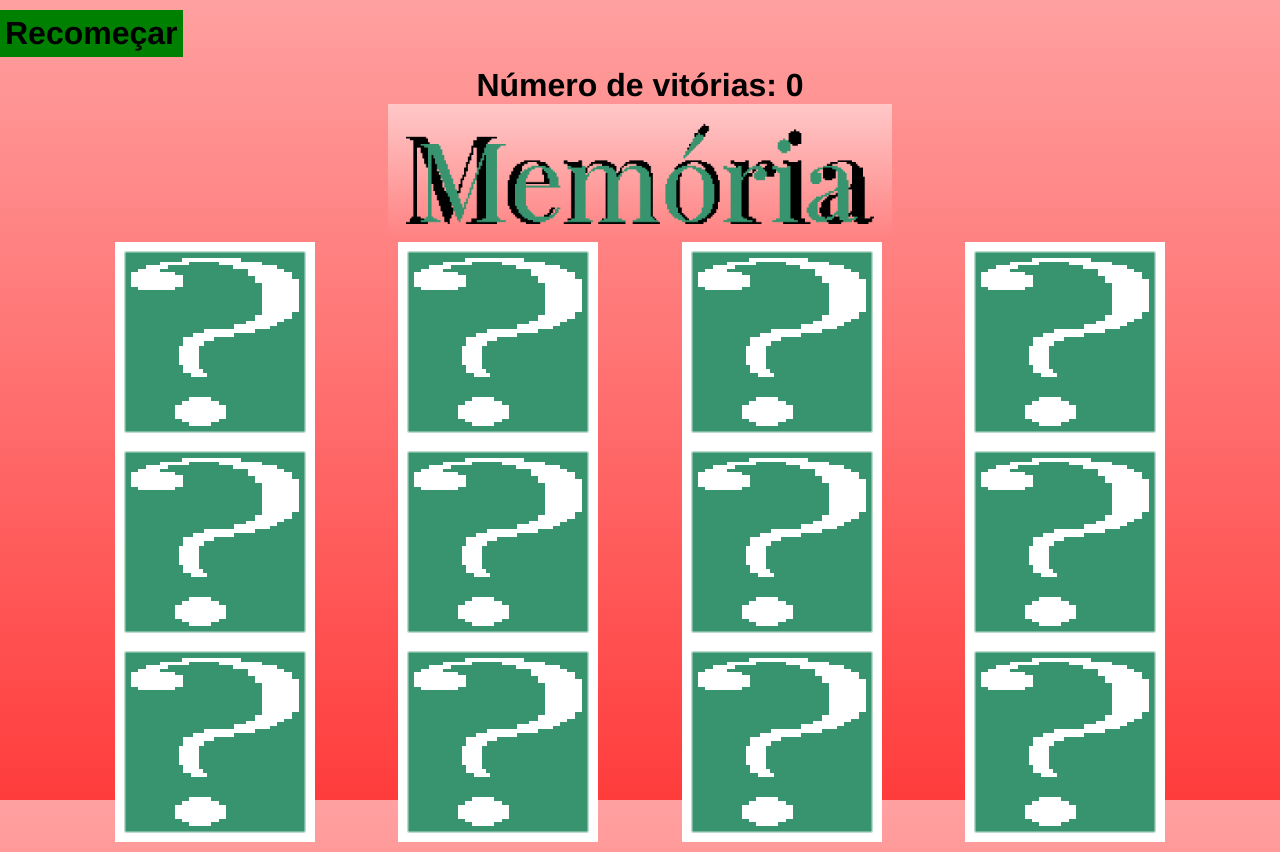
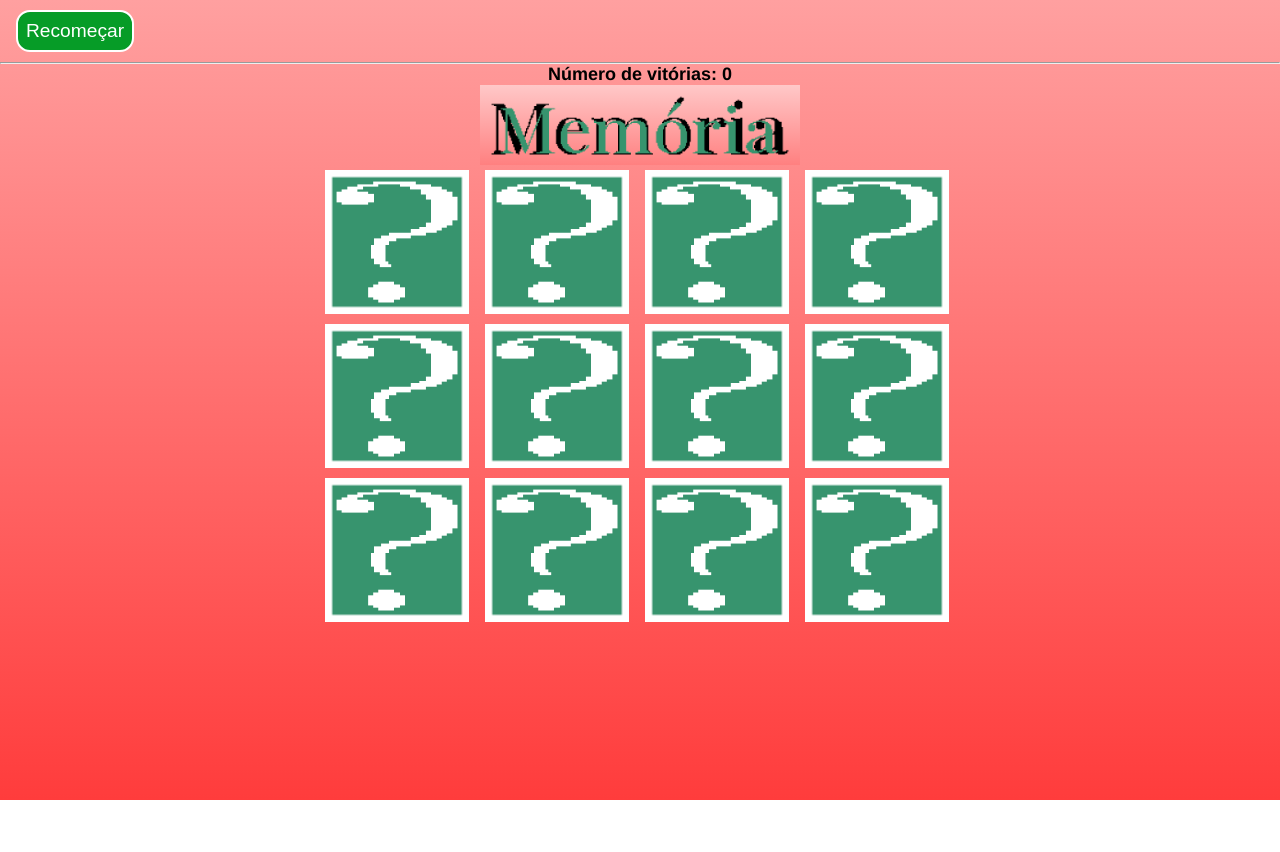
Before and after one commit to levitheworst/Memory-Game, a plain HTML site: page Memória/index.html in a window 1280 px wide. After the commit the page ends 800 px from the top, so only its background shows below. Drawn offline with Linux system fonts and the light colour scheme.

Commit message:
Update index.html

```diff
--- a/Memória/index.html
+++ b/Memória/index.html
@@ -16,53 +16,62 @@
             background: fixed;
             background-image: linear-gradient(to top, rgb(255, 60, 60), rgb(255, 160, 160));
         }
-        img
+        .titulo
         {
             display: flex;
             align-items: center;
-            width: 40%;
             margin: auto;
             background-color: white;
             background-image: linear-gradient(to top, rgb(255, 128, 128), rgb(255, 200, 200));
-        }
-        .container
-        {
-            margin: 10px;
+            height: 10vh;
+            width: 25vw;
         }
         p
         {
             font-family: helvetica;
-            font-size: xx-large;
+            font-size: large;
             text-align: center;
             font-weight: bolder;
         }
         .card-container
         {
             display: grid;
-            width: 90%;
+            width: 50vw;
             margin: auto;
             grid-template-columns: auto auto auto auto;
         }
         .card
         {
-            width: 200px;
-            height: 200px;
-            margin: auto;
+            width: 9rem;
+            height: 9rem;
+            margin: 5px;
             background-image: url('src/carta.png');
+            background-size: contain;
             background-repeat: no-repeat;
+        }
+        .recomecar
+        {
+            margin: auto 1rem;
+            border: 2px solid white;
+            border-radius: 14px;
+            color: white;
+            background-color: rgb(6, 156, 39);
+            padding: .5rem;
+            font-size: larger;
         }
     </style>
 </head>
 <body>
-    <p style="width:90%;margin:auto;"></p>
+    <p style="width:100vw;margin:auto;"></p>
     <form style="margin-top:10px;margin-bottom:10px;">
-        <button style="border:0;background-color:green;padding:5px;"type="submit">
-            <p>Recomeçar</p>
+        <button class="recomecar" type="submit">
+            Recomeçar
         </button>
     </form>
+    <hr>
     <div class="container">
         <p>Número de vitórias: <span id="vitorias"></span></p>
-        <img src="src/memória.png"></img>
+        <img class="titulo" src="src/memória.png"></img>
         <div class="card-container">
             <div class="card" onclick="control(0)"></div>
             <div class="card" onclick="control(1)"></div>
```
